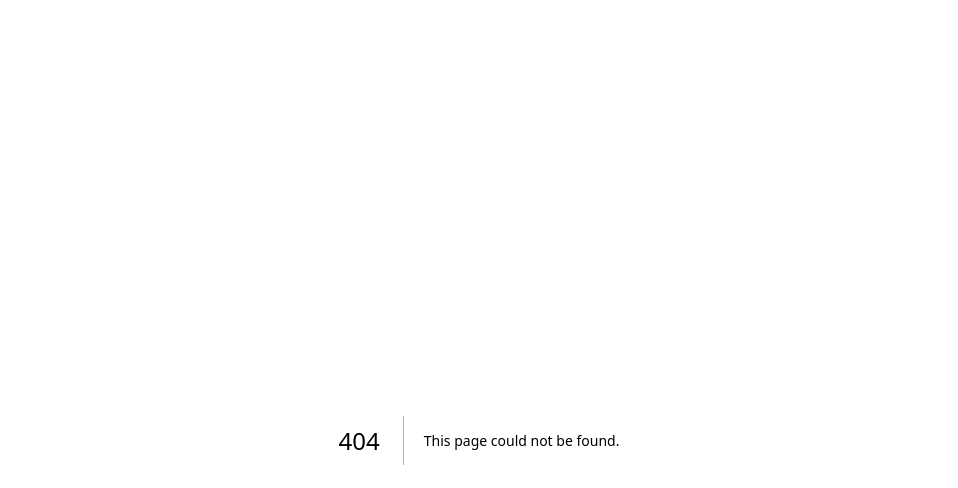
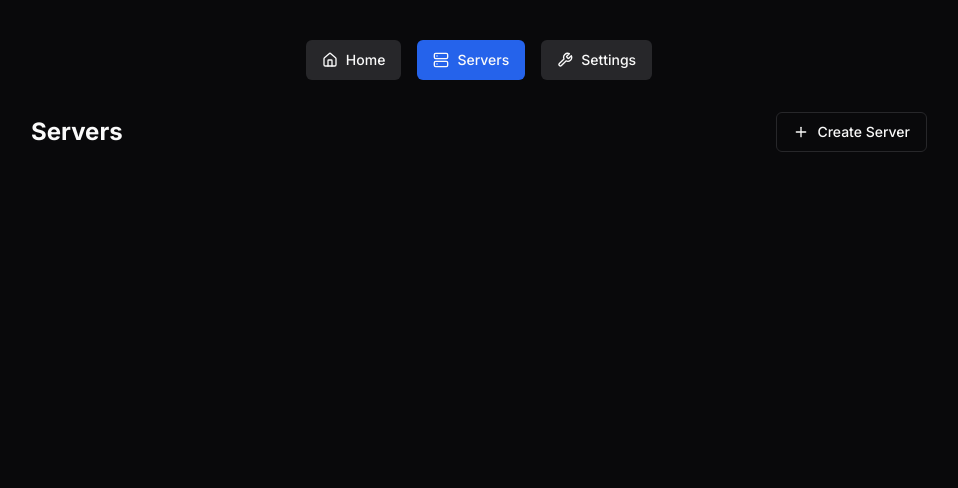
Before and after one commit to codebyalexx/minecraft-manager-app, a Next.js app: page /servers in a window 1280 px wide. Before the commit this address had no page. Shown: the top 488 px of the page, without its empty margins (169-1127 px from the left). Built offline with nearby package versions, Linux system fonts and the light colour scheme.

Commit message:
:sparkles: Added Servers Page

```diff
--- a/app/layout.tsx
+++ b/app/layout.tsx
@@ -2,6 +2,7 @@ import type { Metadata } from "next";
 import { Inter } from "next/font/google";
 import "./globals.css";
 import { cn } from "@/lib/utils";
+import { Navbar } from "@/components/layout/navbar";
 
 const inter = Inter({ subsets: ["latin"] });
 
@@ -19,7 +20,8 @@ export default function RootLayout({
     <html lang="en">
       <body className={cn("w-screen h-full dark", inter.className)}>
         <div className="w-full flex flex-col items-center my-10 mx-2">
-          <div className="w-full max-w-7xl">
+          <div className="w-full max-w-4xl space-y-8">
+            <Navbar />
             {children}
           </div>
         </div>
--- a/app/page.tsx
+++ b/app/page.tsx
@@ -1,11 +1,5 @@
 import { Navbar } from "@/components/layout/navbar";
 
 export default function Home() {
-  return (
-    <>
-      <header>
-        <Navbar />
-      </header>
-    </>
-  );
+  return "";
 }
--- /dev/null
+++ b/app/servers/create/page.tsx
@@ -0,0 +1,3 @@
+export default function page() {
+    return "add";
+}
--- /dev/null
+++ b/app/servers/page.tsx
@@ -0,0 +1,22 @@
+import { ServersList } from "@/components/servers-list";
+import { buttonVariants } from "@/components/ui/button";
+import { Separator } from "@/components/ui/separator";
+import { cn } from "@/lib/utils";
+import { PlusIcon } from "lucide-react";
+import Link from "next/link";
+
+export default function page() {
+    return <div className="space-y-2">
+        <div className="flex justify-between items-center">
+            <h1 className="text-2xl font-bold flex items-center gap-4">Servers</h1>
+            <Link className={cn(
+                buttonVariants({
+                    variant: "outline"
+                })
+            )} href={"/servers/create"}>
+                <PlusIcon className="w-4 h-4 mr-2" /> Create Server
+            </Link>
+        </div>
+        <ServersList />
+    </div>;
+}
--- /dev/null
+++ b/app/settings/page.tsx
@@ -0,0 +1,3 @@
+export default function page() {
+    return "";
+}
--- a/components/layout/navbar.tsx
+++ b/components/layout/navbar.tsx
@@ -1,42 +1,61 @@
+"use client";
+
 import Link from "next/link"
 import { NavigationMenu, NavigationMenuContent, NavigationMenuItem, NavigationMenuLink, NavigationMenuList, NavigationMenuTrigger, navigationMenuTriggerStyle } from "../ui/navigation-menu"
 import { HomeIcon, ServerIcon, WrenchIcon } from "lucide-react"
 import { cn } from "@/lib/utils"
 import { buttonVariants } from "../ui/button"
+import { ReactNode } from "react"
+import { Url } from "next/dist/shared/lib/router/router"
+import { usePathname } from "next/navigation";
+
+type NavbarItem = {
+    href: Url;
+    contents: ReactNode;
+};
+
+const items: NavbarItem[] = [
+    {
+        href: "/",
+        contents: <>
+            <HomeIcon className="w-4 h-4 mr-2" /> Home
+        </>
+    },
+    {
+        href: "/servers",
+        contents: <>
+            <ServerIcon className="w-4 h-4 mr-2" /> Servers
+        </>
+    },
+    {
+        href: "/settings",
+        contents: <>
+            <WrenchIcon className="w-4 h-4 mr-2" /> Settings
+        </>
+    }
+]
 
 export const Navbar = () => {
+    const pathname = usePathname();
+
     return <>
         <div className="w-full flex flex-col items-center">
             <nav className="">
                 <NavigationMenu>
                     <NavigationMenuList className="space-x-4">
-                        <NavigationMenuItem>
-                            <Link href="/" legacyBehavior passHref>
-                                <NavigationMenuLink className={cn(navigationMenuTriggerStyle(), buttonVariants({
-                                    variant: "secondary"
-                                }))}>
-                                    <HomeIcon className="w-4 h-4 mr-2" /> Home
+                        {items.map((item) => <NavigationMenuItem key={item.href.toString()}>
+                            <Link href={item.href} legacyBehavior passHref>
+                                <NavigationMenuLink className={cn(
+                                    navigationMenuTriggerStyle(),
+                                    buttonVariants({
+                                        variant: "secondary"
+                                    }),
+                                    pathname === item.href ? "!bg-blue-600" : "",
+                                )} aria-disabled>
+                                    {item.contents}
                                 </NavigationMenuLink>
                             </Link>
-                        </NavigationMenuItem>
-                        <NavigationMenuItem>
-                            <Link href="/servers" legacyBehavior passHref>
-                                <NavigationMenuLink className={cn(navigationMenuTriggerStyle(), buttonVariants({
-                                    variant: "secondary"
-                                }))}>
-                                    <ServerIcon className="w-4 h-4 mr-2" /> Servers
-                                </NavigationMenuLink>
-                            </Link>
-                        </NavigationMenuItem>
-                        <NavigationMenuItem>
-                            <Link href="/settings" legacyBehavior passHref>
-                                <NavigationMenuLink className={cn(navigationMenuTriggerStyle(), buttonVariants({
-                                    variant: "secondary"
-                                }))}>
-                                    <WrenchIcon className="w-4 h-4 mr-2" /> Settings
-                                </NavigationMenuLink>
-                            </Link>
-                        </NavigationMenuItem>
+                        </NavigationMenuItem>)}
                     </NavigationMenuList>
                 </NavigationMenu>
             </nav>
--- /dev/null
+++ b/components/servers-list.tsx
@@ -0,0 +1,3 @@
+export const ServersList = () => {
+    return "";
+}
--- a/components/ui/button.tsx
+++ b/components/ui/button.tsx
@@ -35,7 +35,7 @@ const buttonVariants = cva(
 
 export interface ButtonProps
   extends React.ButtonHTMLAttributes<HTMLButtonElement>,
-    VariantProps<typeof buttonVariants> {
+  VariantProps<typeof buttonVariants> {
   asChild?: boolean
 }
 
--- /dev/null
+++ b/components/ui/separator.tsx
@@ -0,0 +1,29 @@
+import * as React from "react"
+import * as SeparatorPrimitive from "@radix-ui/react-separator"
+
+import { cn } from "@/lib/utils"
+
+const Separator = React.forwardRef<
+  React.ElementRef<typeof SeparatorPrimitive.Root>,
+  React.ComponentPropsWithoutRef<typeof SeparatorPrimitive.Root>
+>(
+  (
+    { className, orientation = "horizontal", decorative = true, ...props },
+    ref
+  ) => (
+    <SeparatorPrimitive.Root
+      ref={ref}
+      decorative={decorative}
+      orientation={orientation}
+      className={cn(
+        "shrink-0 bg-border",
+        orientation === "horizontal" ? "h-[1px] w-full" : "h-full w-[1px]",
+        className
+      )}
+      {...props}
+    />
+  )
+)
+Separator.displayName = SeparatorPrimitive.Root.displayName
+
+export { Separator }
--- a/package.json
+++ b/package.json
@@ -11,6 +11,7 @@
   "dependencies": {
     "@prisma/client": "^5.18.0",
     "@radix-ui/react-navigation-menu": "^1.2.0",
+    "@radix-ui/react-separator": "^1.1.0",
     "@radix-ui/react-slot": "^1.1.0",
     "class-variance-authority": "^0.7.0",
     "clsx": "^2.1.1",
```
Also changed, not shown: 1 other file (tests, documents, lock files or other folders).
